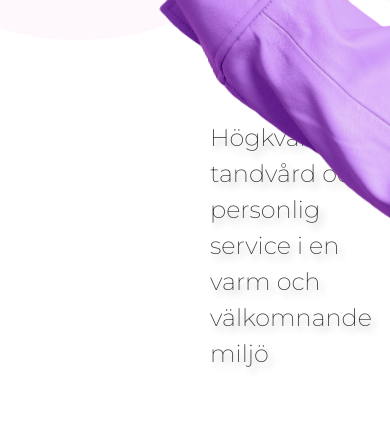
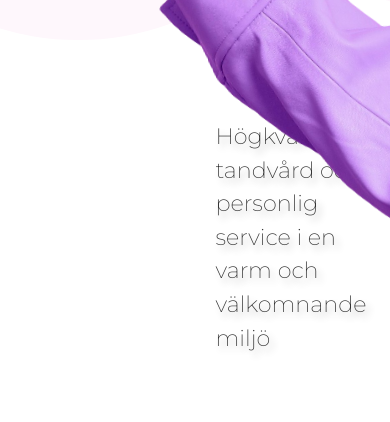
Before and after one commit to ElisaMavilia/lillaedet-vue, a Vue app: page / in a window 390 px wide. Shown: the part 660-1082 px from the top of the page. Built offline with nearby package versions, Linux system fonts and the light colour scheme; no server answers.

Commit message:
adjustments

```diff
--- a/src/pages/HomePageComponent.vue
+++ b/src/pages/HomePageComponent.vue
@@ -402,6 +402,10 @@ h2 {
   }
 
   @media screen and (max-width: 991.98px) {
+    // General Statement Section
+    #concept-statement {
+      font-size: 1.4rem;
+    }
     // Treatment Section
     .card-container {
       width: calc(100% / 2);
```
